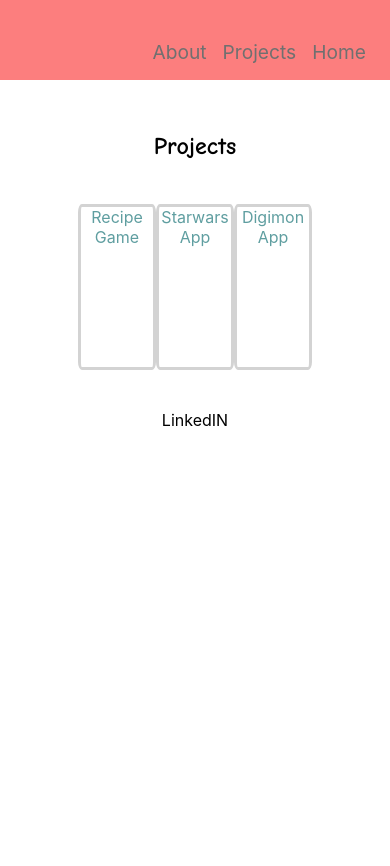
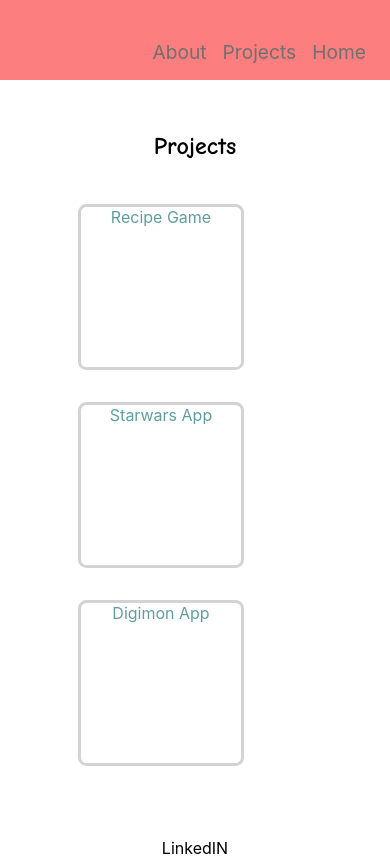
Before and after one commit to cmslee/caseylee-portfolio, a React (Create React App) app: page /projects in a window 390 px wide. Before the commit the page ends 844 px from the top, so only its background shows below. Built offline with nearby package versions, Linux system fonts and the light colour scheme; a web font is replaced by a local one.

Commit message:
responsiveness test

```diff
--- a/src/App.css
+++ b/src/App.css
@@ -105,12 +105,14 @@ nav {
   display: flex;
   flex-direction: row;
   justify-content: space-between;
+  flex-wrap: wrap;
   width: 60%
 }
 
 .project-box {
   width: 10rem;
   height: 10rem;
+  margin-bottom: 2rem;
   border-style: solid;
   border-color: lightgrey;
   border-radius: 5%;
```
